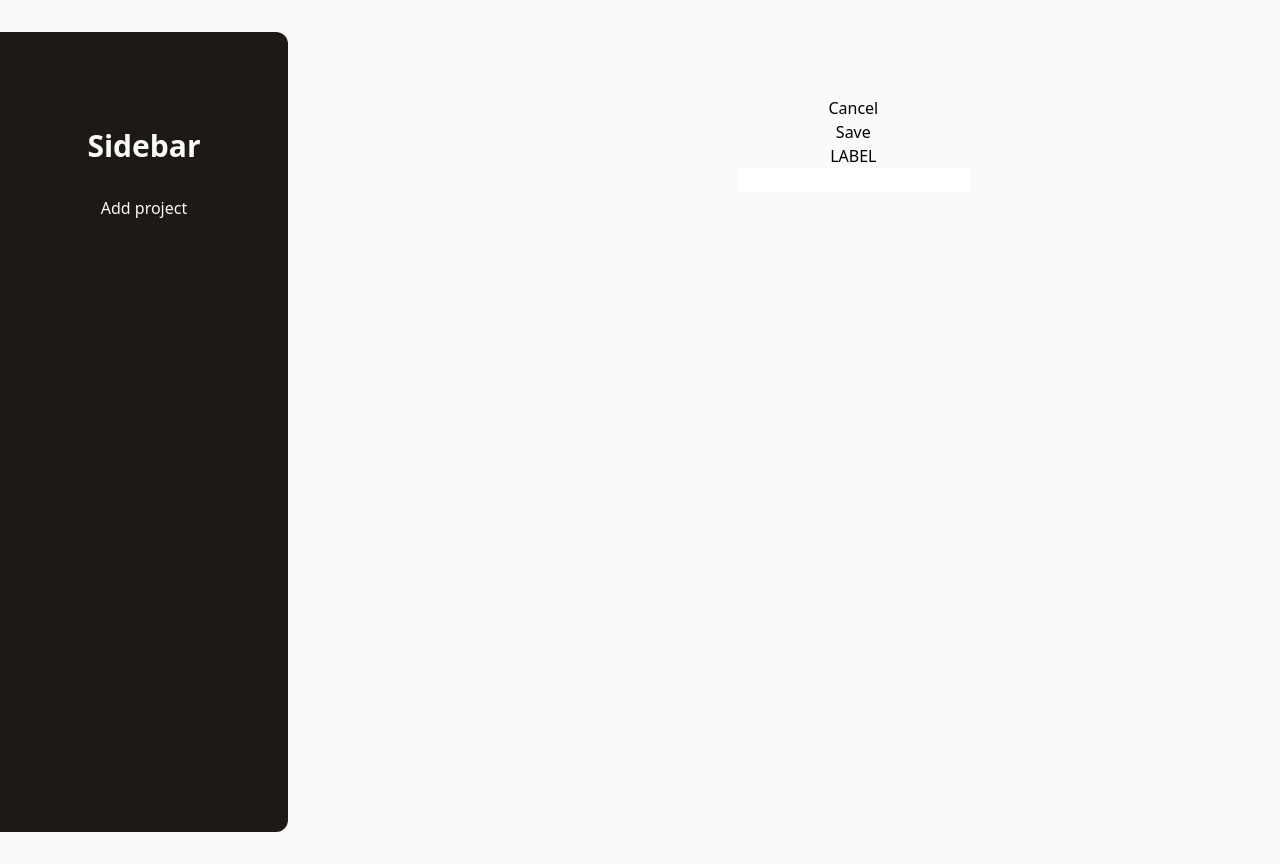
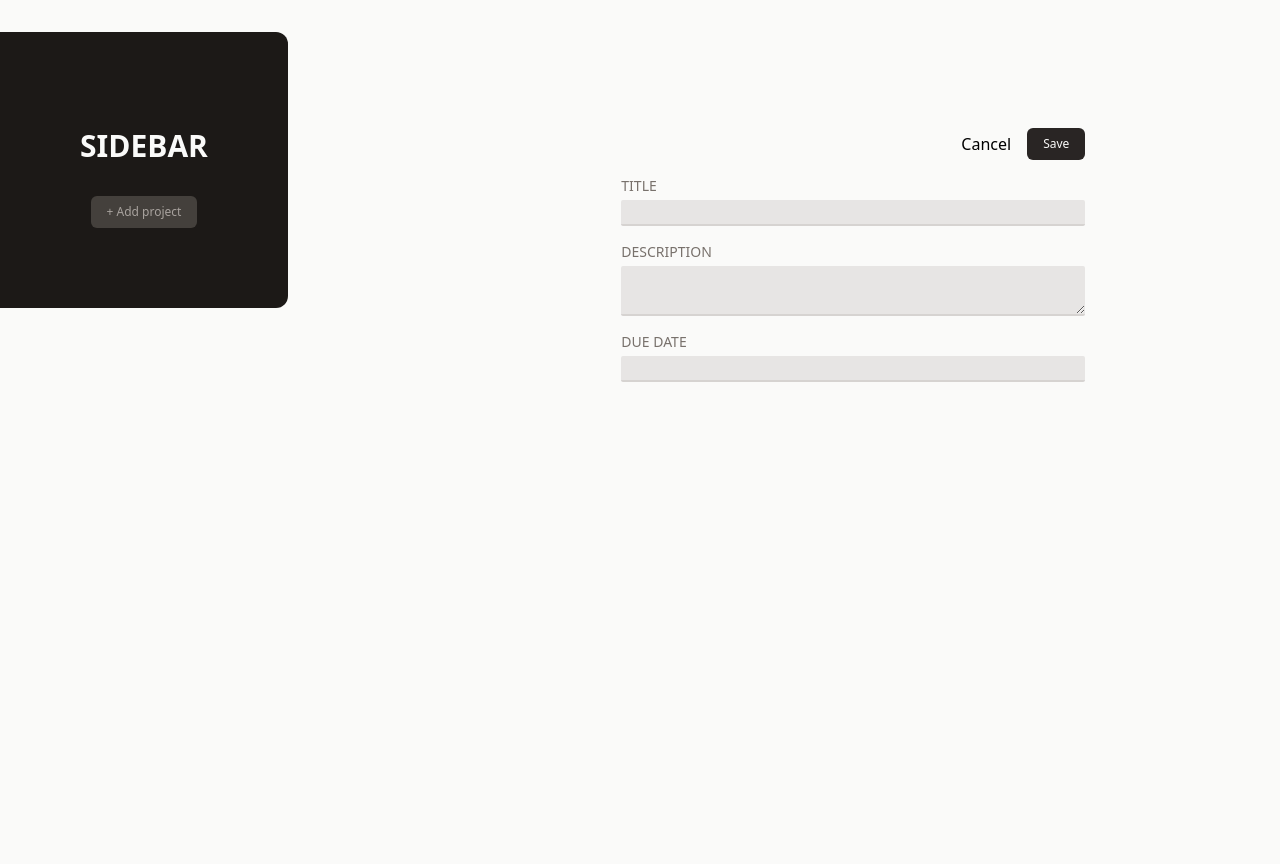
Before and after one commit to gewooniv/project-mgmt, a React (Vite) app: page / in a window 1280 px wide. Both pictures are taken after a click on the button "Create a new project". After the commit the page ends 800 px from the top, so only its background shows below. Built offline with nearby package versions, Linux system fonts and the light colour scheme.

Commit message:
added button

```diff
--- /dev/null
+++ b/src/components/Button.jsx
@@ -0,0 +1,6 @@
+export default function Button({ children, ...props }) {
+    return (
+    <button className="px-4 py-2 text-xs rounded-md bg-stone-800 text-stone-50 hover:bg-stone-950 hover:text-stone-100" {...props} >
+        {children}
+    </button>
+)}
--- a/src/components/InputField.jsx
+++ b/src/components/InputField.jsx
@@ -1,8 +1,13 @@
-export default function InputField({ label, input, ...props }) {
+export default function InputField({ label, textarea, input, ...props }) {
+    const classes = "w-full border-b-2 rounded-sm border-stone-300 bg-stone-200 text-stone-600 focus:outline-none focus:border-stone-600"
+
     return (
-        <>
-        <label>{label}</label>
-        <input ref={input} type="text" {...props} />
-        </>
+        <p className="flex flex-col gap-1 my-4">
+        <label className="text-sm text-stone-500 uppercase">{label}</label>
+        {textarea ?
+            <textarea className={classes} {...props}/> :
+            <input className={classes} ref={input} {...props} />
+        }
+    </p>
     )
 }
--- a/src/components/NewProject.jsx
+++ b/src/components/NewProject.jsx
@@ -1,12 +1,18 @@
 import InputField from "./InputField";
+import Button from "./Button"
 
 export default function NewProject({ handleSave, input }) {
-
     return (
-        <div className="grid justify-items-center" id="content">
-            <button>Cancel</button>
-            <button onClick={handleSave}>Save</button>
-            <InputField label="LABEL" input={input} />
+        <div className="w-[30rem] px-2 py-4 text-s" >
+            <menu className="flex items-center justify-end gap-4 my-4">
+                <li><button>Cancel</button></li>
+                <li><Button onClick={handleSave}>Save</Button></li>
+            </menu>
+            <div id="content">
+                <InputField label="title" input={input} type="text" />
+                <InputField label="description" input={input} type="text" textarea />
+                <InputField label="due date" input={input} type="text" />
+            </div>
         </div>
     )
 }
--- a/src/components/NoProject.jsx
+++ b/src/components/NoProject.jsx
@@ -1,4 +1,5 @@
 import { useState } from "react";
+import Button from "./Button";
 import image from "../assets/no-projects.png";
 
 export default function Content({ onCreate }) {
@@ -8,7 +9,7 @@ export default function Content({ onCreate }) {
             <h1 className="my-8 text-center text-3xl font-bold">Content</h1>
             <img className="object-contain h-24" src={image} />
             <p className="py-6">Select a project or get started on a new one</p>
-            <button className="bg-slate-400 h-8 px-5 rounded-lg hover:bg-slate-300" onClick={onCreate}>Create a new project</button>
+            <Button onClick={onCreate}>Create a new project</Button>
         </div>
     )
 }
--- a/src/components/ProjectItem.jsx
+++ b/src/components/ProjectItem.jsx
@@ -3,7 +3,7 @@ export default function ProjectItem({ projectId, project, handleSelect, selected
         <li key={projectId}>
             <button
                 onClick={() => handleSelect(projectId)}
-                className={projectId === selectedProject ? "active: bg-slate-800" : undefined}>{project.title}</button>
+                className={projectId === selectedProject ? "px-4 py-2 rounded-md active: bg-stone-800" : "px-4 py-2 rounded-md"}>{project.title}</button>
         </li>
     )
 }
--- a/src/components/Sidebar.jsx
+++ b/src/components/Sidebar.jsx
@@ -2,10 +2,10 @@ import ProjectItem from './ProjectItem';
 
 export default function Sidebar({ onCreate, projects, handleSelect, selectedProject }) {
     return (
-        <div className="h-screen px-8 py-16 bg-stone-900 text-stone-50 md:w-72 text-center rounded-r-xl">
-            <h1 className="my-8 text-center text-3xl font-bold">Sidebar</h1>
+        <div className="px-8 py-16 bg-stone-900 text-stone-50 md:w-72 text-center rounded-r-xl">
+            <h1 className="my-8 text-center text-3xl font-bold uppercase">Sidebar</h1>
             <div className="pb-4">
-                <button onClick={onCreate}>Add project</button>
+                <button className="px-4 py-2 text-xs rounded-md bg-stone-700 text-stone-400 hover:bg-stone-600 hover:text-stone-100" onClick={onCreate}>+ Add project</button>
             </div>
             <ul>
                 {projects.map((project) => (
```
